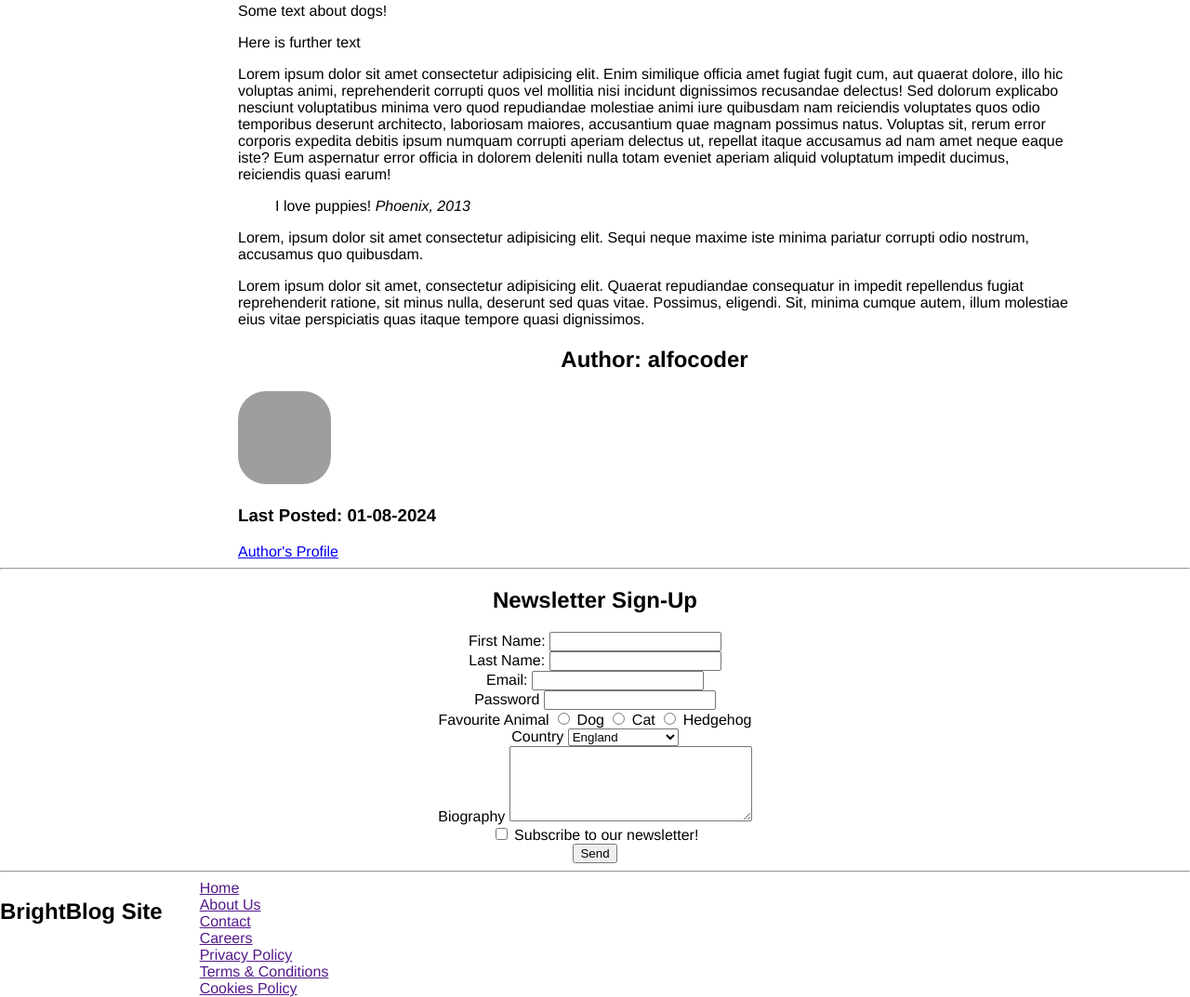
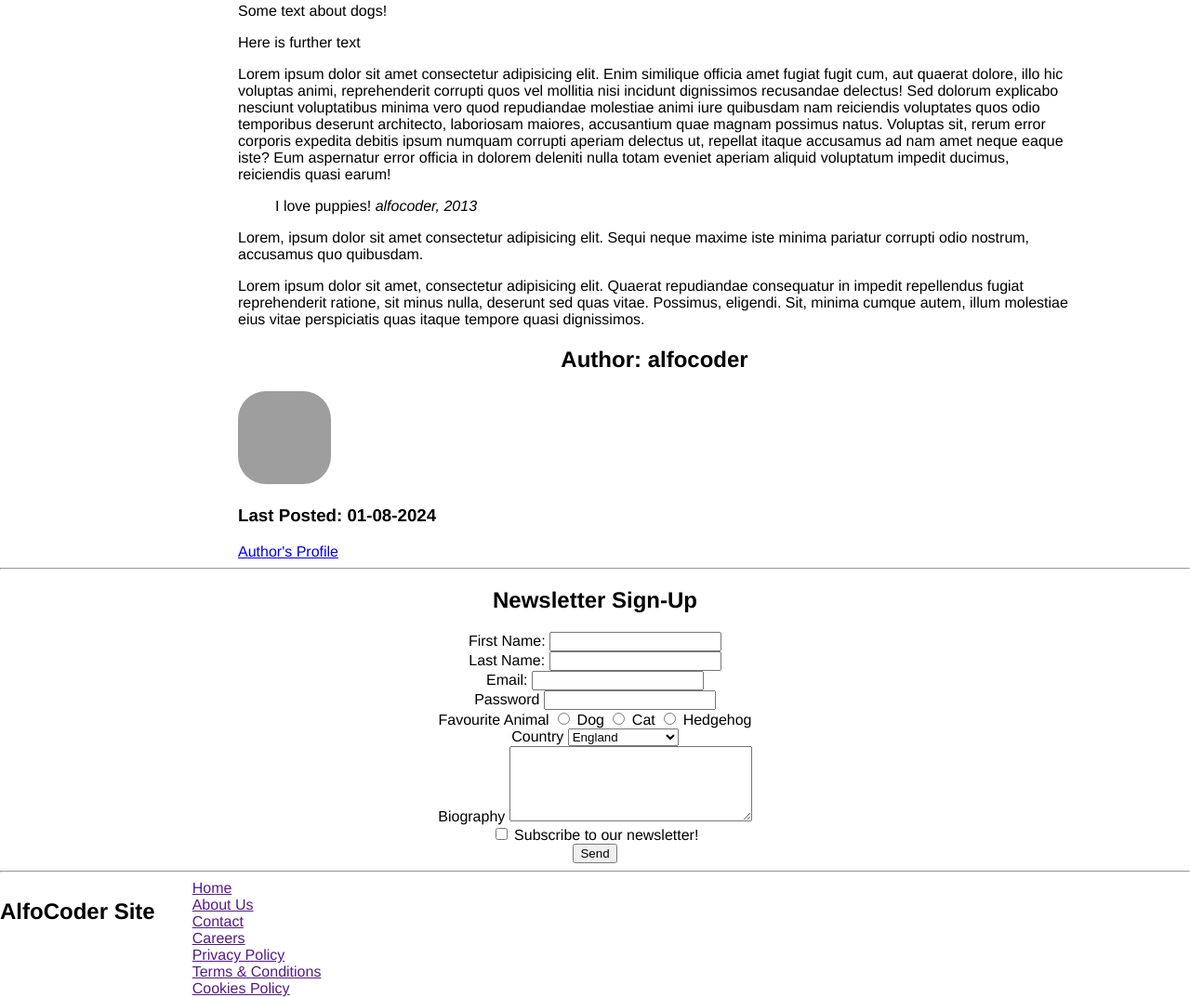
Before and after one commit to alfocoder/alfocoder.github.io, a plain HTML site: page index.html in a window 1280 px wide. Shown: the part 909-1982 px from the top of the page at 93% size. Drawn offline with Linux system fonts and the light colour scheme; grey boxes are pictures that could not be loaded.

Commit message:
Update index.html

```diff
--- a/index.html
+++ b/index.html
@@ -80,7 +80,7 @@
                        <p>Here is further text</p>
                        <p>Lorem ipsum dolor sit amet consectetur adipisicing elit. Enim similique officia amet fugiat fugit cum, aut quaerat dolore, illo hic voluptas animi, reprehenderit corrupti quos vel mollitia nisi incidunt dignissimos recusandae delectus! Sed dolorum explicabo nesciunt voluptatibus minima vero quod repudiandae molestiae animi iure quibusdam nam reiciendis voluptates quos odio temporibus deserunt architecto, laboriosam maiores, accusantium quae magnam possimus natus. Voluptas sit, rerum error corporis expedita debitis ipsum numquam corrupti aperiam delectus ut, repellat itaque accusamus ad nam amet neque eaque iste? Eum aspernatur error officia in dolorem deleniti nulla totam eveniet aperiam aliquid voluptatum impedit ducimus, reiciendis quasi earum!</p>
                        <blockquote>
-                        I love puppies! <cite>Phoenix, 2013</cite>
+                        I love puppies! <cite>alfocoder, 2013</cite>
                        </blockquote>
                        <p>Lorem, ipsum dolor sit amet consectetur adipisicing elit. Sequi neque maxime iste minima pariatur corrupti odio nostrum, accusamus quo quibusdam.
                        </p>
@@ -151,7 +151,7 @@
     </main>
     <footer>
         <!-- footer goes here -->
-         <h2>BrightBlog Site</h2>
+         <h2>AlfoCoder Site</h2>
          <section>
             <nav>
                 <ul id="footer-ul">
```
